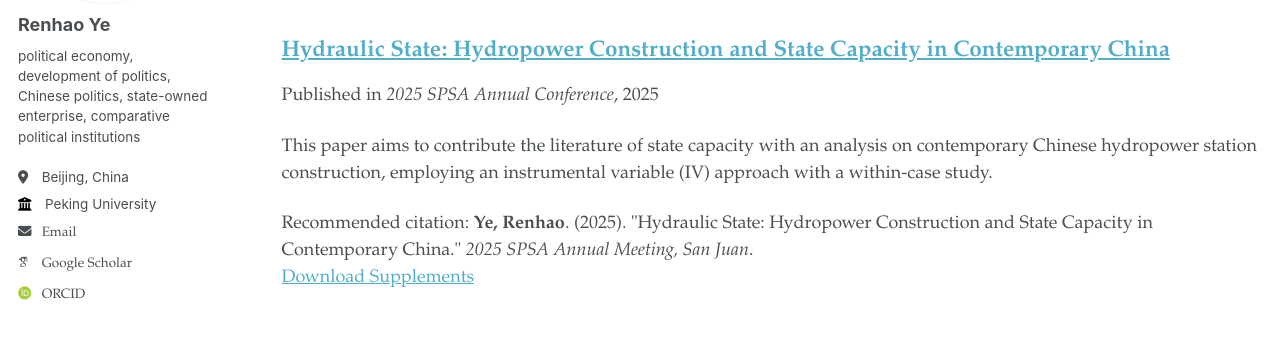
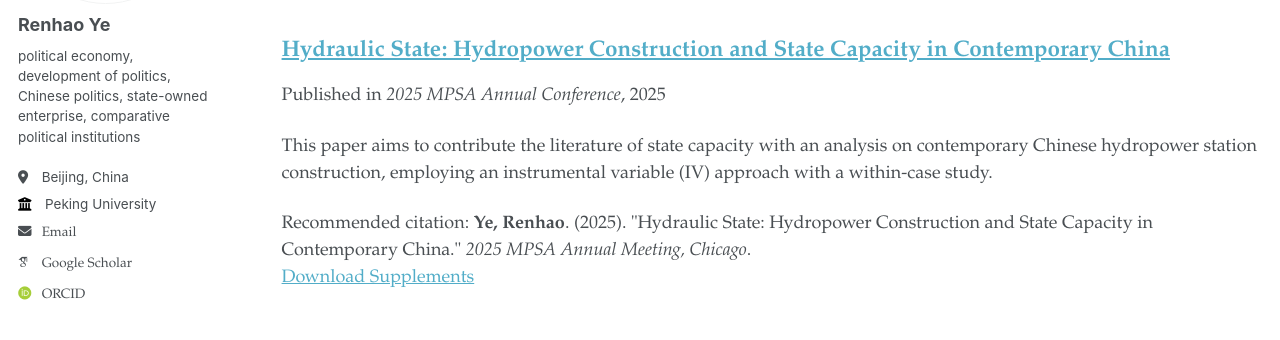
Before and after one commit to thenhow-ye/thenhow-ye.github.io, a Jekyll site: the page built from _pages/publications.html, in a window 1280 px wide and 900 px high. Shown: the part 277-617 px from the top of the window. Built offline with Jekyll 4.4.1, drawn with Linux system fonts in a browser that asks for light colours; some web fonts are replaced.

Commit message:
Update 2024-09-01-hydropower-state.md

```diff
--- a/_publications/2024-09-01-hydropower-state.md
+++ b/_publications/2024-09-01-hydropower-state.md
@@ -5,9 +5,9 @@ category: conferences
 permalink: /publication/2025-01-08-hydropower-state
 excerpt: 'This paper aims to contribute the literature of state capacity with an analysis on contemporary Chinese hydropower station construction, employing an instrumental variable (IV) approach with a within-case study.'
 date: 2025-01-08
-venue: '2025 SPSA Annual Conference'
+venue: '2025 MPSA Annual Conference'
 slidesurl: 'http://thenhow-ye.github.io/files/YE-hydropower-appendix.pdf'
-citation: '<b>Ye, Renhao</b>. (2025). &quot;Hydraulic State: Hydropower Construction and State Capacity in Contemporary China.&quot; <i>2025 SPSA Annual Meeting, San Juan</i>.'
+citation: '<b>Ye, Renhao</b>. (2025). &quot;Hydraulic State: Hydropower Construction and State Capacity in Contemporary China.&quot; <i>2025 MPSA Annual Meeting, Chicago</i>.'
 ---
 
 **Abstract:** This study explores the sources of state capacity in government-invested infrastructure projects. Building an original county-level dataset that containing 3,444 hydropower stations constructed between 1953 and 2020 in contemporary China, findings indicate that the construction of hydropower stations is likely to strengthen the capacity of penetration and extraction on the county-level. This pattern is robust after accounting for a series of tests and an instrumental variable approach that exploits topographic variations. Additional typical within-case study suggests that the construction of infrastructural projects requires the establishment of grassroots administrative authorities to comprehend various aspects of the society and the increase in taxation to guarantee logistical support for construction. After the completion of construction, institutions serve the project are perpetuated, resulting the enhancement of penetrative and extractive capacity on the county-level. These findings highlight the potential political consequences of infrastructural projects.
```
